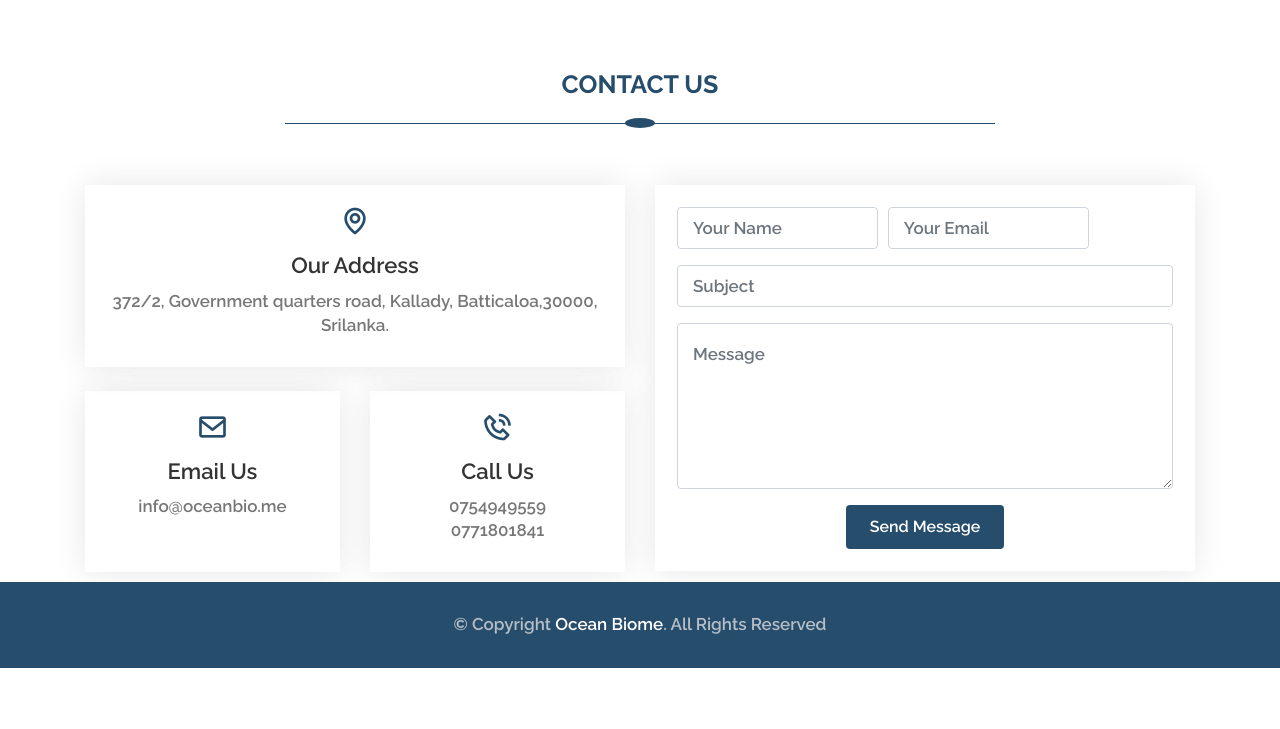
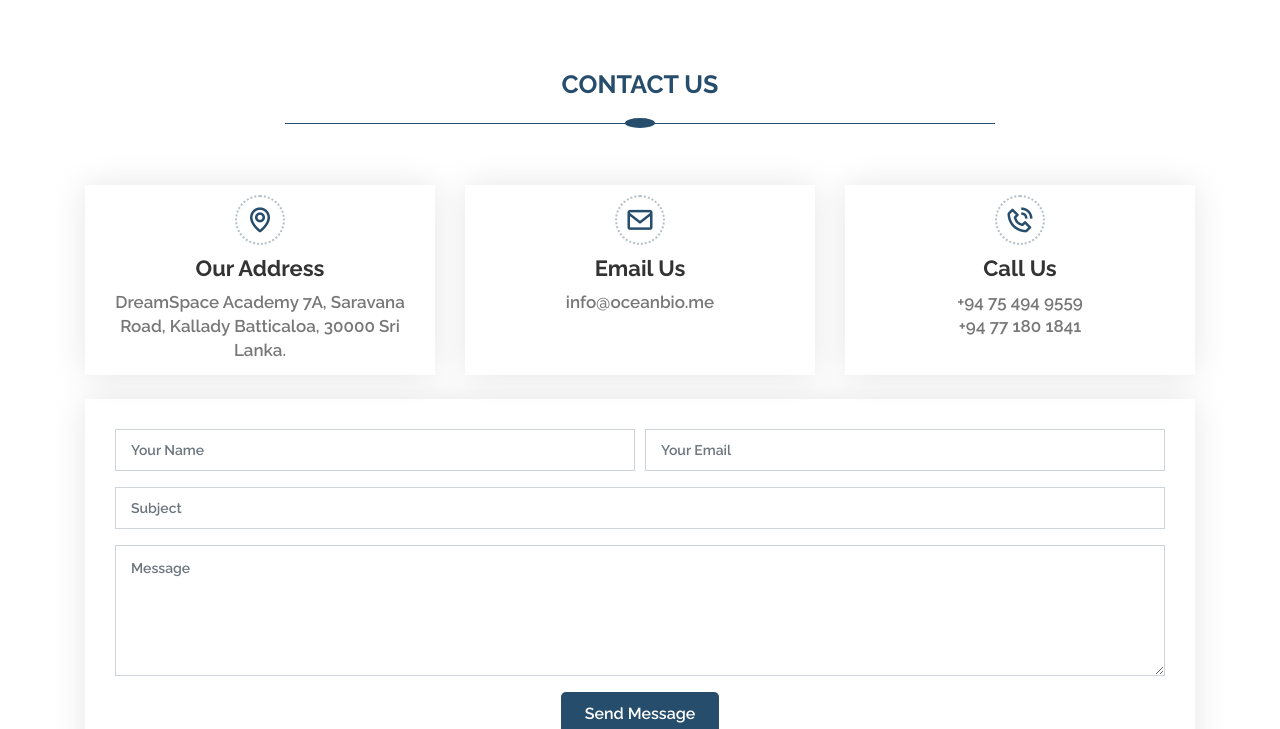
Before and after one commit to Jayanthan-Amalanathan/oceanbio.me, a PHP site: page / in a window 1280 px wide. Shown: the part 5771-6500 px from the top of the page. Before the commit the page ends 6439 px from the top, so only its background shows below. Run offline with PHP 8.4, Linux system fonts and the light colour scheme.

Commit message:
change contact section

```diff
--- a/assets/css/style.css
+++ b/assets/css/style.css
@@ -834,74 +834,56 @@ font-weight: 300;
 }
 
 /*--------------------------------------------------------------
-# Contact
+# Contact Us
 --------------------------------------------------------------*/
-.contact{
-padding-bottom: 10px;
-}
-
 .contact .info-box {
-  color: #777;
-  text-align: center;
   box-shadow: 0 0 30px rgba(214, 215, 216, 0.6);
-  padding: 20px 0 30px 0;
+  padding: 10px;
+  height: 190px;
 }
 
 .contact .info-box i {
-  font-size: 32px;
+  font-size: 30px;
   color: #274D6C;
   border-radius: 50%;
-  padding: 0;
+  padding: 8px;
+  border: 2px dotted #B6BFC6;
 }
 
 .contact .info-box h3 {
-  font-weight: 500;
   font-size: 22px;
   color: #333;
-  margin: 10px 0;
+  font-weight: 700;
+  padding-top: 10px;
 }
 
 .contact .info-box p {
-  padding: 0;
   line-height: 24px;
-  font-weight: 300;
   font-size: 17px;
-  margin-bottom: 0;
   color: #777;
 }
 
 .contact .php-email-form {
   box-shadow: 0 0 30px rgba(214, 215, 216, 0.6);
-  padding: 22px;
+  padding: 30px;
 }
 
 .contact .php-email-form .validate {
   display: none;
-  color: #274D6C;
+  color: red;
   margin: 0 0 15px 0;
   font-weight: 400;
   font-size: 13px;
 }
 
-.contact .php-email-form .sent-message {
-  display: none;
-}
-
-.contact .php-email-form .loading {
-  display: none;
-}
-
 .contact .php-email-form input, .contact .php-email-form textarea {
   border-radius: 0;
   box-shadow: none;
-  font-weight: 300;
-  font-size: 17px;
-  border-radius: 4px;
-  color: #777;
+  font-size: 14px;
 }
 
-.contact .php-email-form input:focus, .contact .php-email-form textarea:focus {
-  border-color: #274D6C;
+.contact .php-email-form input::focus, .contact .php-email-form textarea::focus {
+  background-color: #4eb478;
 }
 
 .contact .php-email-form input {
@@ -909,7 +891,7 @@ padding-bottom: 10px;
 }
 
 .contact .php-email-form textarea {
-  padding: 18px 15px;
+  padding: 12px 15px;
 }
 
 .contact .php-email-form button[type="submit"] {
@@ -918,7 +900,7 @@ padding-bottom: 10px;
   padding: 10px 24px;
   color: #fff;
   transition: 0.4s;
-  border-radius: 4px;
+  border-radius: 5px;
 }
 
 .contact .php-email-form button[type="submit"]:hover {
--- a/index.html
+++ b/index.html
@@ -99,7 +99,7 @@
               <div class="carousel-background"><img src="assets\img\37130.jpg" alt=""></div>
               <div class="carousel-container">
                 <div class="carousel-content">
-                  <h2 data-aos="fade-up">Ocean Biome</h2>
+                  <h2 data-aos="fade-up">OceanBiome</h2>
                 </div>
               </div>
             </div>
@@ -375,76 +375,65 @@ nurture local individuals in Sri Lanka to protect the Ocean Ecosystem</p>
 </section><!-- End feature Section -->
 
 
-  <iframe src="https://www.google.com/maps/embed?pb=!1m18!1m12!1m3!1d1976.851751978274!2d81.71007765785355!3d7.714928656542194!2m3!1f0!2f0!3f0!3m2!1i1024!2i768!4f13.1!3m3!1m2!1s0x0%3A0x0!2zN8KwNDInNTMuNyJOIDgxwrA0Mic0MC4yIkU!5e0!3m2!1sen!2slk!4v1611244498368!5m2!1sen!2slk" width="100%" height="350" frameborder="0" style="border:0;" allowfullscreen="" aria-hidden="false" tabindex="0"></iframe>
-    <!-- ======= Contact Section ======= -->
+<iframe src="https://www.google.com/maps/embed?pb=!1m14!1m8!1m3!1d7907.384489350529!2d81.711076!3d7.716133!3m2!1i1024!2i768!4f13.1!3m3!1m2!1s0x0%3A0xa716d85248eadbf9!2sDreamSpace%20Academy!5e0!3m2!1sen!2slk!4v1611741982081!5m2!1sen!2slk" width="100%" height="350" frameborder="0" style="border:0;" allowfullscreen="" aria-hidden="false" tabindex="0"></iframe>
+<!-- ======= Contact Us Section ======= -->
 <section id="contact" class="contact">
-      <div class="container" data-aos="fade-up">
+  <div class="container">
 
     <div class="section-title col-xl-8 mx-auto text-center">
       <span data-aos="fade-up">Contact Us</span>
       <p></p>
     </div>
 
-      <div class="row" data-aos="fade-up">
-
-        <div class="col-lg-6">
-
-          <div class="row">
-            <div class="col-md-12">
-              <div class="info-box">
+    <div class="row justify-content-center">
+      <div class="col-lg-4 col-md-12" data-aos="fade-up" data-aos-delay="100">
+        <div class="info-box text-center">
           <i class="bx bx-map"></i>
           <h3>Our Address</h3>
-                <p>372/2, Government quarters road, Kallady, Batticaloa,30000, Srilanka.</p>
+          <p>DreamSpace Academy 7A, Saravana Road, Kallady Batticaloa, 30000 Sri Lanka.</p>
         </div>
       </div>
-            <div class="col-md-6">
-              <div class="info-box mt-4">
+      <div class="col-lg-4 col-md-6 mt-4 mt-lg-0" data-aos="fade-up" data-aos-delay="200">
+        <div class="info-box text-center">
           <i class="bx bx-envelope"></i>
           <h3>Email Us</h3>
-                <p>info@oceanbio.me</p>
-              </br>
+          <p>info@oceanbio.me</br></br></p>
         </div>
       </div>
-            <div class="col-md-6">
-              <div class="info-box mt-4">
+      <div class="col-lg-4 col-md-6 mt-4 mt-lg-0" data-aos="fade-up" data-aos-delay="300">
+        <div class="info-box text-center">
           <i class="bx bx-phone-call"></i>
           <h3>Call Us</h3>
-                <p>0754949559<br>0771801841</p>
+          <p>+94 75 494 9559<br>+94 77 180 1841</p>
         </div>
       </div>
     </div>
 
-        </div>
-
-        <div class="col-lg-6 mt-4 mt-lg-0">
-          <iframe name="hidden_iframe" id="hidden_iframe" style="display:none;" onload="if(submitted)" {window.location='index.html';}></iframe>
-          <form action="https://docs.google.com/forms/u/0/d/e/1FAIpQLSel05hCMj3REjK6TUg-DksPdnmG-OSgStItK7QfIwTMZr1x-Q/formResponse" method="post" role="form" class="php-email-form">
+    <form action="forms/contact.php" method="post" role="form" class="php-email-form mt-4" data-aos="fade-up" data-aos-delay="400">
       <div class="form-row">
-              <div class="col-md-5 form-group">
-                <input type="text" name="entry.1220691551" class="form-control" id="name" placeholder="Your Name" data-rule="minlen:4" data-msg="Please enter at least 4 chars" required />
+        <div class="col-md-6 form-group">
+          <input type="text" name="name" class="form-control" id="name" placeholder="Your Name" data-rule="minlen:4" data-msg="Please enter at least 4 chars" />
           <div class="validate"></div>
         </div>
-              <div class="col-md-5 form-group">
-                <input type="email" class="form-control" name="entry.978091247" id="email" placeholder="Your Email" data-rule="email" data-msg="Please enter a valid email" required />
+        <div class="col-md-6 form-group">
+          <input type="email" class="form-control" name="email" id="email" placeholder="Your Email" data-rule="email" data-msg="Please enter a valid email" />
           <div class="validate"></div>
         </div>
       </div>
       <div class="form-group">
-              <input type="text" class="form-control" name="entry.1418188326" id="subject" placeholder="Subject" data-rule="minlen:4" data-msg="Please enter at least 8 chars of subject" required />
+        <input type="text" class="form-control" name="subject" id="subject" placeholder="Subject" data-rule="minlen:4" data-msg="Please enter at least 8 chars of subject" />
         <div class="validate"></div>
       </div>
       <div class="form-group">
-              <textarea class="form-control" name="entry.95157140" rows="5" data-rule="required" data-msg="Please write something for us" placeholder="Message" required></textarea>
+        <textarea class="form-control" name="message" rows="5" data-rule="required" data-msg="Please write something for us" placeholder="Message"></textarea>
         <div class="validate"></div>
       </div>
       <div class="text-center"><button type="submit">Send Message</button></div>
     </form>
-        </div>
 
   </div>
+</section><!-- End Contact Us Section -->
 
-      </div>
-    </section><!-- End Contact Section -->
 
   </main><!-- End #main -->
 
--- a/pages/1-a-slider.php
+++ b/pages/1-a-slider.php
@@ -12,7 +12,7 @@
             <div class="carousel-background"><img src="../assets\img\37130.jpg" alt=""></div>
             <div class="carousel-container">
               <div class="carousel-content">
-                <h2 data-aos="fade-up">Ocean Biome</h2>
+                <h2 data-aos="fade-up">OceanBiome</h2>
               </div>
             </div>
           </div>
```
Also changed, not shown: pages/1-f-contact.php (+20 -33 lines). Lines whose indentation alone changed are shown as unchanged.
